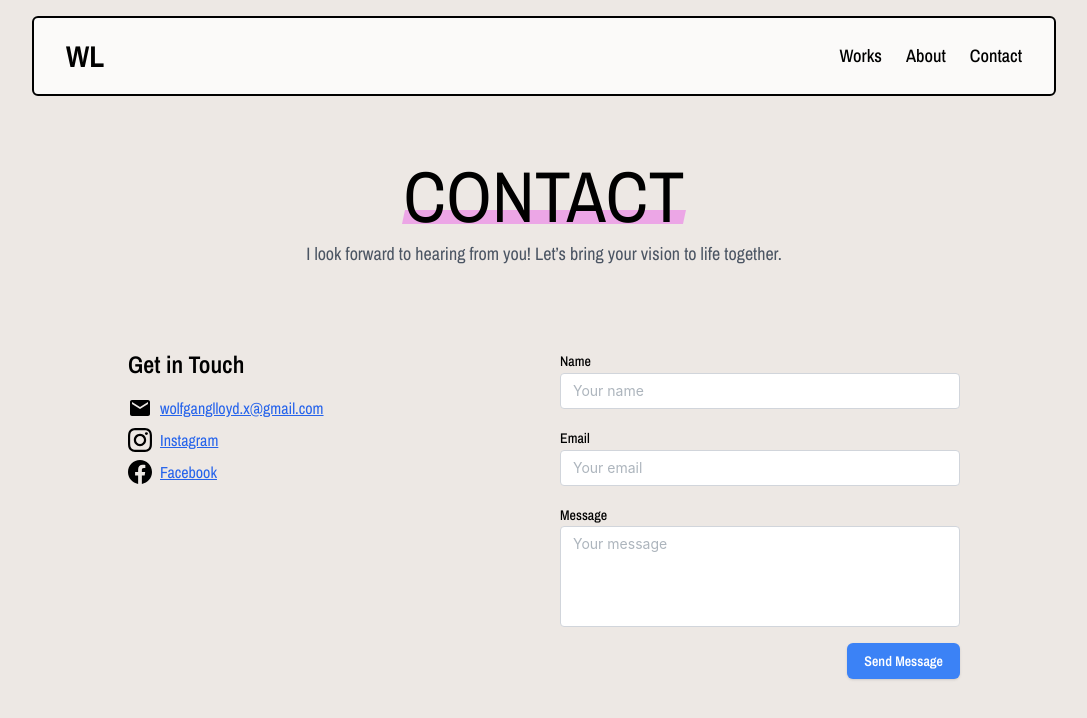
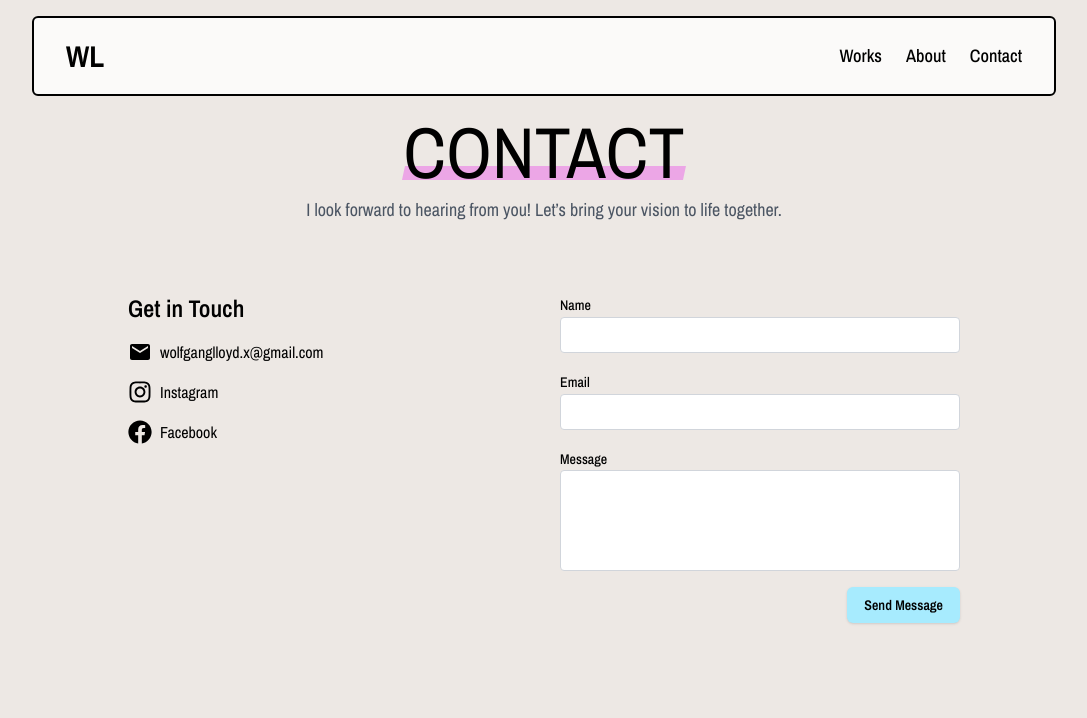
Before and after one commit to oraweechan/wolfgang_lloyd, a Next.js app: page /contact in a window 1280 px wide. Shown: the top 718 px of the page, without its empty margins (96-1183 px from the left). Built offline with nearby package versions, Linux system fonts and the light colour scheme.

Commit message:
fixed up styling and colors

```diff
--- a/app/about/page.tsx
+++ b/app/about/page.tsx
@@ -5,9 +5,18 @@ import Footer from "@/components/Footer";
 export default function About() {
   return (
     <>
-      <main className="min-h-[80vh] flex-center p-6">
-        <div className="max-w-screen-lg ">
+      <main className="min-h-[80vh] flex-center">
+        <div className="max-w-screen-lg mb-4">
+        <div className="flex-center py-5 md:hidden">
+                  <h2 className="text-5xl md:text-7xl  uppercase">
+                    About
+                  </h2>
+                  <span className="text-5xl md:text-7xl marker w-fit uppercase mt-2 ml-4">
+                    Lloyd
+                  </span>
+                </div>
           <div className="flex flex-col md:flex-row mx-auto max-w-screen-lg px-8 md:py-12 space-y-6 md:space-y-0 md:space-x-6  rounded-md md:gap-16 gap-4">
+
             {/* Image Section */}
             <div className="flex justify-center md:justify-start md:flex-1 ">
               <div className="relative w-full h-[60vh] md:h-[80vh] ">
@@ -28,7 +37,7 @@ export default function About() {
             Wolfgang Lloyd
           </h2> */}
               <div className="text-lg leading-relaxed space-y-4">
-                <div className="flex-center">
+                <div className="md:flex-center hidden">
                   <h2 className="text-5xl md:text-7xl  uppercase">
                     About
                   </h2>
--- a/app/contact/page.tsx
+++ b/app/contact/page.tsx
@@ -2,10 +2,13 @@
 
 import { TextInput, Textarea, Button, Group, Container } from "@mantine/core";
 import { useForm, UseFormReturnType } from "@mantine/form"; // Correct imports
-import { MdEmail } from "react-icons/md"; // Importing email icon from react-icons
+import { MdEmail } from "react-icons/md";
+import { FaFacebook, FaInstagram } from "react-icons/fa";
+
 import Image from "next/image";
 
 import { instagram, facebook } from "../../utils";
+import Link from "next/link";
 interface ContactFormValues {
   name: string;
   email: string;
@@ -59,10 +62,10 @@ export default function Contact() {
   };
 
   return (
-    <main className="p-16 flex flex-col items-center">
+    <main className="flex flex-col items-center px-8 pb-4">
       {/* Header Section */}
-      <header className="w-full max-w-4xl mb-8  text-center">
-        <h1 className="text-6xl md:text-7xl marker w-fit uppercase">Contact</h1>
+      <header className="w-full max-w-4xl py-5 text-center">
+        <h1 className="text-5xl md:text-7xl marker w-fit uppercase">Contact</h1>
         <p className="text-center text-lg text-gray-600 mb-4">
           I look forward to hearing from you! Let’s bring your vision to life
           together.
@@ -75,46 +78,28 @@ export default function Contact() {
           {/* Left Section - Additional content */}
           <div className="flex flex-col items-start">
             <h2 className="text-2xl font-semibold mb-4">Get in Touch</h2>
-            <div className="flex flex-col items-start gap-2">
-              <div className="flex justify-center items-center gap-2">
+            <div className="flex flex-col items-start gap-4">
+              <Link
+                href={`mailto:${MY_EMAIL}`}
+                className="hover:text-accentBlue transition-colors flex gap-2"
+              >
                 <MdEmail size={24} />
-                <a
-                  href={`mailto:${MY_EMAIL}`}
-                  className="text-blue-600 underline hover:text-blue-800 transition"
-                >
-                  {MY_EMAIL}
-                </a>
-              </div>
-              <div className="flex justify-center items-center gap-2">
-                <Image
-                  src={instagram.src}
-                  alt={instagram.alt}
-                  width={24} // Default width for small screens
-                  height={24} // Default height for small screens
-                  className="md:w-6 md:h-6"
-                />
-                <a
-                  href={`mailto:${MY_EMAIL}`}
-                  className="text-blue-600 underline hover:text-blue-800 transition"
-                >
-                  Instagram
-                </a>
-              </div>
-              <div className="flex justify-center items-center gap-2">
-                <Image
-                  src={facebook.src}
-                  alt={facebook.alt}
-                  width={24} // Default width for small screens
-                  height={24} // Default height for small screens
-                  className="md:w-6 md:h-6"
-                />
-                <a
-                  href={`mailto:${MY_EMAIL}`}
-                  className="text-blue-600 underline hover:text-blue-800 transition"
-                >
-                  Facebook
-                </a>
-              </div>
+                {MY_EMAIL}
+              </Link>
+              <Link
+                href={`mailto:${MY_EMAIL}`}
+                className="hover:text-accentBlue transition-colors flex gap-2"
+              >
+                <FaInstagram size={24} />
+                Instagram
+              </Link>
+              <Link
+                href={`mailto:${MY_EMAIL}`}
+                className="hover:text-accentBlue transition-colors flex gap-2"
+              >
+                <FaFacebook size={24} />
+                Facebook
+              </Link>
             </div>
           </div>
 
@@ -124,7 +109,6 @@ export default function Contact() {
               <div>
                 <TextInput
                   label="Name"
-                  placeholder="Your name"
                   {...form.getInputProps("name")}
                   classNames={{
                     input:
@@ -136,7 +120,6 @@ export default function Contact() {
               <div>
                 <TextInput
                   label="Email"
-                  placeholder="Your email"
                   {...form.getInputProps("email")}
                   classNames={{
                     input:
@@ -148,7 +131,6 @@ export default function Contact() {
               <div>
                 <Textarea
                   label="Message"
-                  placeholder="Your message"
                   {...form.getInputProps("message")}
                   autosize
                   minRows={4}
@@ -161,8 +143,10 @@ export default function Contact() {
 
               <div className="text-right">
                 <Button
+                color="#A7EBFE"
                   type="submit"
-                  className="bg-blue-500 hover:bg-blue-600 text-white px-4 py-2 rounded-md shadow"
+                  autoContrast
+                  className=" hover:bg-blue-600 text-black px-4 py-2 rounded-md shadow"
                 >
                   Send Message
                 </Button>
--- a/components/FilmPhotos.tsx
+++ b/components/FilmPhotos.tsx
@@ -1,4 +1,4 @@
-"use client"
+"use client";
 import Image from "next/image";
 import { film1, film2, film3 } from "../utils";
 import { useGSAP } from "@gsap/react";
@@ -35,9 +35,11 @@ export const FilmPhotos = () => {
     );
   }, []);
   return (
-    <section id="film-photo-container" className="flex flex-wrap justify-center">
+    <section
+      id="film-photo-container"
+      className="flex flex-wrap justify-center mt-16  md:mt-32"
+    >
       <div className="w-5/6 flex flex-col md:flex-row">
-
         <div className="film-photo w-full sm:w-1/2 md:w-1/3 p-2">
           <div className="relative w-full h-0 pb-[100%]">
             <Image
@@ -49,7 +51,9 @@ export const FilmPhotos = () => {
           </div>
         </div>
         <div className="film-photo w-full sm:w-1/2 md:w-1/3 p-2">
-      <div className="relative w-full h-0 pb-[100%]"> {/* Aspect ratio 1:1 */}
+          <div className="relative w-full h-0 pb-[100%]">
+            {" "}
+            {/* Aspect ratio 1:1 */}
             <Image
               src={film2.src}
               alt={film2.alt}
@@ -59,7 +63,9 @@ export const FilmPhotos = () => {
           </div>
         </div>
         <div className="film-photo w-full sm:w-1/2 md:w-1/3 p-2">
-      <div className="relative w-full h-0 pb-[100%]"> {/* Aspect ratio 1:1 */}
+          <div className="relative w-full h-0 pb-[100%]">
+            {" "}
+            {/* Aspect ratio 1:1 */}
             <Image
               src={film3.src}
               alt={film3.alt}
--- a/components/Footer.tsx
+++ b/components/Footer.tsx
@@ -11,7 +11,7 @@ const Footer = () => {
 
         <Link href="/contact">
             <div className="flex">
-              <h2 className="text-5xl md:text-9xl font-black uppercase">Get in touch</h2>
+              <h2 className="text-4xl md:text-9xl font-black uppercase">Get in touch</h2>
               <span className="text-3xl md:text-7xl font-black ml-2 md:ml-8 self-center">→</span>
             </div>
         </Link>
--- a/components/PhotoCollage.tsx
+++ b/components/PhotoCollage.tsx
@@ -77,8 +77,8 @@ const PhotoCollage = () => {
         </div>
       </div>
       <div className="flex-center container-padding p-6 md:pt-24 flex-col md:hidden">
-        <h2 className="text-9xl">Reel</h2>
-        <h3 className="text-4xl">(↓)</h3>
+        <h2 className="text-6xl font-black">Reel</h2>
+        <h3 className="text-2xl">(↓)</h3>
       </div>
     </section>
   );
--- a/components/Works.tsx
+++ b/components/Works.tsx
@@ -47,7 +47,7 @@ const Works = () => {
   return (
     <div className="works md:relative ">
       <section className="section md:h-screen w-full flex justify-center" id="photo-collage">
-      <div className="md:w-5/6">
+      <div className="w-5/6">
 
         <PhotoCollage />
       </div>
--- /dev/null
+++ b/components/ui/WorksVideo.tsx
@@ -0,0 +1,27 @@
+type VideoItemProps = {
+  src: string;
+};
+
+const WorksVideo = ({ src }: VideoItemProps) => {
+  return (
+    <div>
+      <video
+        controls
+        muted
+        playsInline
+        aria-hidden="true"
+        className="w-full rounded"
+      >
+        <source
+          src={src}
+          type="video/mp4"
+        />
+      </video>
+      <div className="p-4 md:p-8 text-center">
+        <h3 className="text-lg font-semibold">Video </h3>
+      </div>
+    </div>
+  );
+};
+
+export default WorksVideo;
```
Also changed, not shown: app/works/page.tsx (+9 -82 lines), components/Hero.tsx (+1 -78 lines), components/NavBar.tsx (+40 -22 lines), 1 other file (tests, documents, lock files or other folders). Lines whose indentation alone changed are shown as unchanged.
